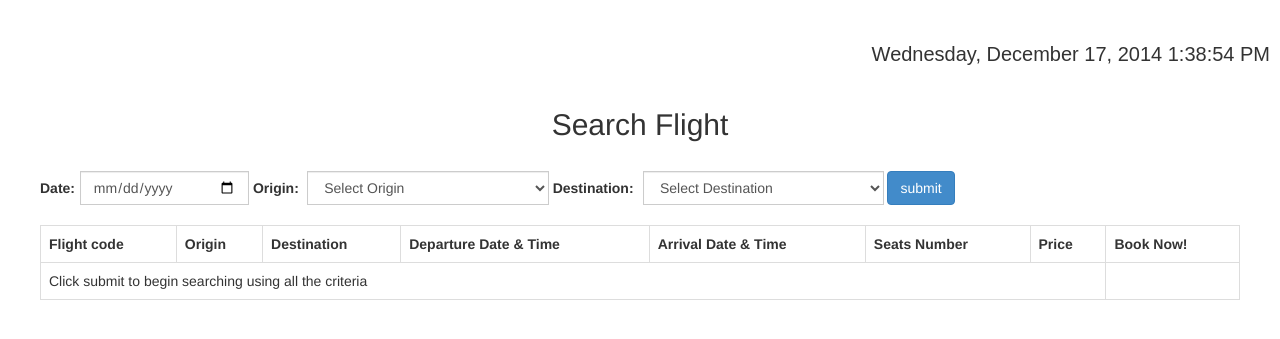
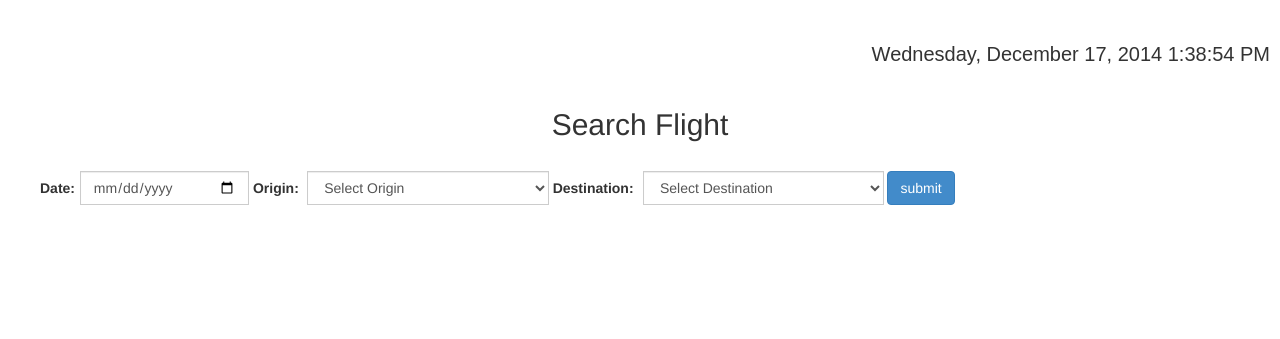
Before and after one commit to GreenBagel/PK9L4E, a PHP site: page /FrontEnd/searchFlight.php in a window 1280 px wide. Shown: the part 62-401 px from the top of the page. Run offline with PHP 8.4, Linux system fonts and the light colour scheme; data comes from the database, SQL or seed files in the repository.

Commit message:
search page redone
now the table only created if all the criteria matched

```diff
--- a/FrontEnd/searchFlight.php
+++ b/FrontEnd/searchFlight.php
@@ -76,6 +76,23 @@
                         <input type="submit" class="btn btn-primary" value="submit">
                     </form>
                 </div>
+
+                <?php
+                $date = (isset($_POST['deptDate']) ? $_POST['deptDate'] : null);
+                $originCity = (isset($_POST['originCity']) ? $_POST['originCity'] : null);
+                $destCity = (isset($_POST['destCity']) ? $_POST['destCity'] : null);
+                if (strpos($originCity, 'Select') !== false || strpos($destCity, 'Select') !== false) {
+                    $originCity = null;
+                    $destCity = null;
+                }
+
+                if ($date == null and $originCity == null and $destCity == null) {
+                    ?>
+                    <?php
+                } else if ($date == null or $originCity == null or $destCity == null) {
+                    echo 'Please try again with all the criteria inputted';
+                } else{
+                    ?>
                     <div id="table-wrapper">
                         <table class="table table-bordered" border="1">
                             <tr>
@@ -89,21 +106,6 @@
                                 <th>Book Now!</th>
                             </tr>
                             <?php
-                        $date = (isset($_POST['deptDate']) ? $_POST['deptDate'] : null);
-                        $originCity = (isset($_POST['originCity']) ? $_POST['originCity'] : null);
-                        $destCity = (isset($_POST['destCity']) ? $_POST['destCity'] : null);
-                        if (strpos($originCity, 'Select') !== false || strpos($destCity, 'Select') !== false) {
-                            $originCity = null;
-                            $destCity = null;
-                        }
-
-                        if ($date == null or $originCity == null or $destCity == null) {
-                            ?>
-                            <tr>
-                                <td  colspan ="7">Click submit to begin searching using all the criteria</td>
-                            </tr>
-                            <?php
-                        } else {
                             try {
                                 $flightResult = $flights->GetFlightWithFieldsFilter(null, $originCity, $date, $destCity, null, null, null, Database::DATE_TIME_FORMAT_TO_DATE_ONLY, null);
 
@@ -127,7 +129,7 @@
                                                 <td><input type="submit" class="btn btn-default" value="Book"</td>
                                             <input type="hidden" name="flightCode" value="<?= $result[0] ?>">
                                             <?php
-                                        }else{
+                                        } else {
                                             echo ('<td>Full</td>');
                                         }
                                         ?>
```
Lines whose indentation alone changed are shown as unchanged.
